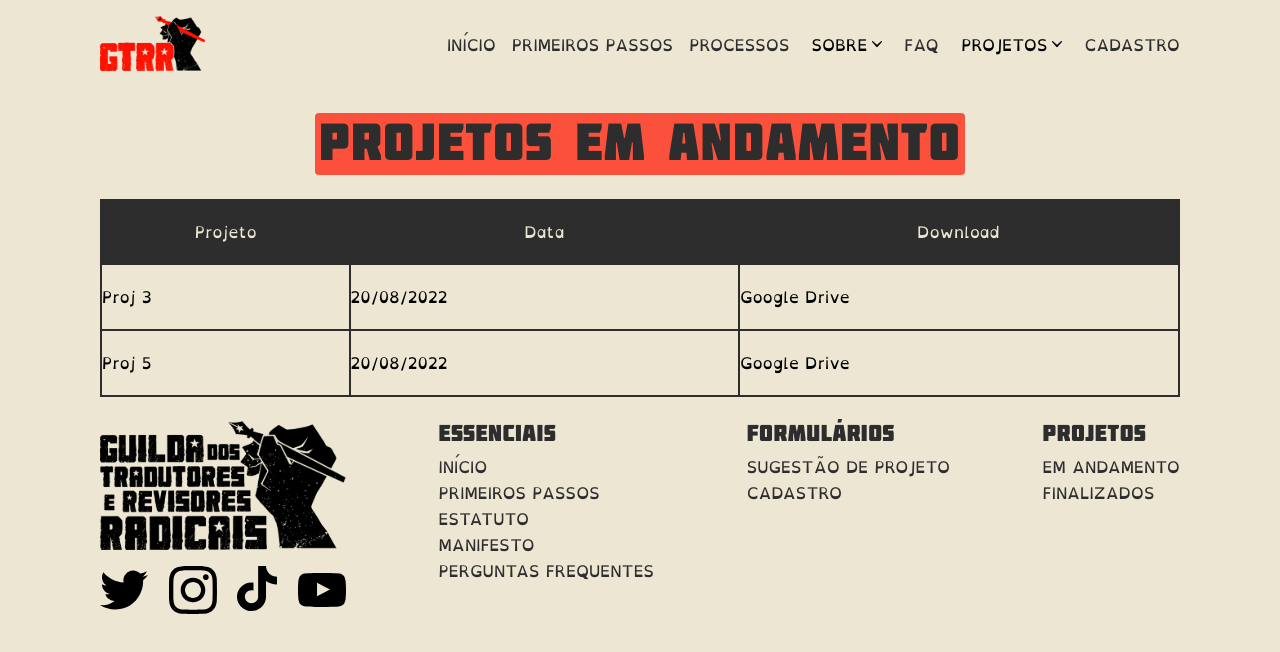
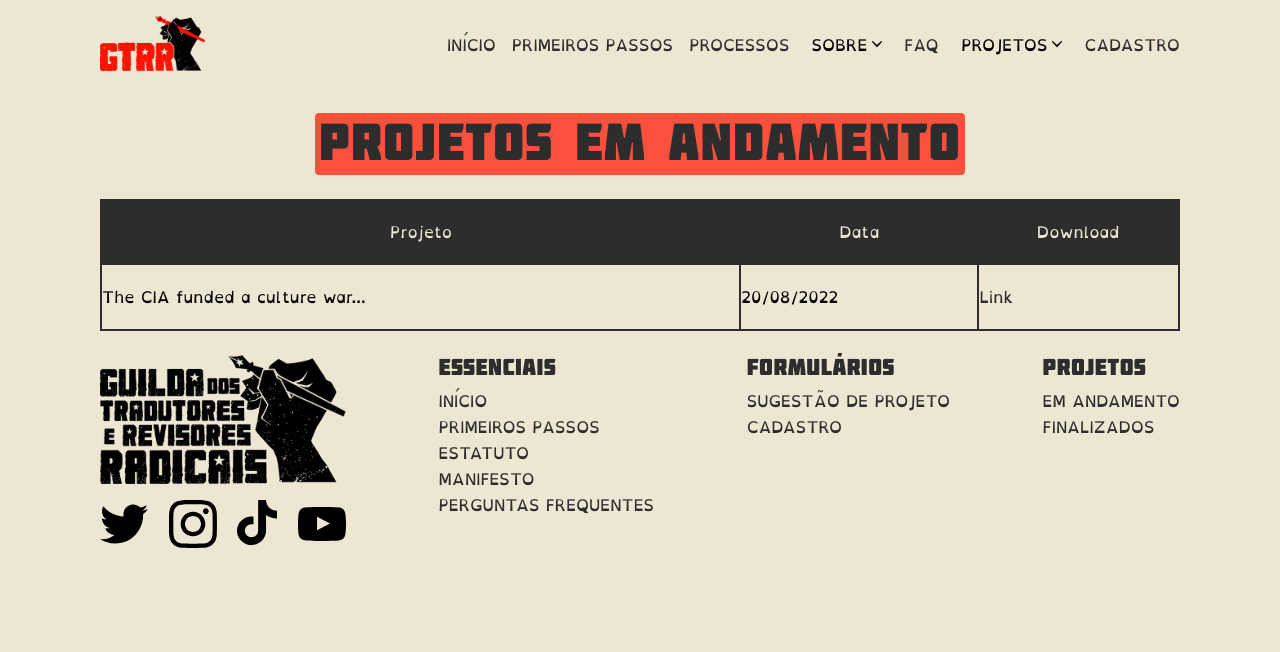
Before and after one commit to comunista-de-iphone/GTRR, a React (Vite) app: page /em-andamento in a window 1280 px wide. Shown: the top 652 px of the page. Built offline with nearby package versions, Linux system fonts and the light colour scheme.

Commit message:
Project list implementado

```diff
--- a/public/projects.json
+++ b/public/projects.json
@@ -1,44 +1,16 @@
 [
   {
-    "id": 1,
-    "name": "Proj 1",
+    "id": "I-002",
+    "name": "The CIA funded a culture war...",
     "date": "20/08/2022",
-    "link": "Google Drive",
-    "status": 2
-  },
-  {
-    "id": 2,
-    "name": "Proj 2",
-    "date": "20/08/2022",
-    "link": "Google Drive",
-    "status": 2
-  },
-  {
-    "id": 3,
-    "name": "Proj 3",
-    "date": "20/08/2022",
-    "link": "Google Drive",
+    "link": "#",
     "status": 1
   },
   {
-    "id": 4,
-    "name": "Proj 4",
-    "date": "20/08/2022",
-    "link": "Google Drive",
-    "status": 2
-  },
-  {
-    "id": 5,
-    "name": "Proj 5",
-    "date": "20/08/2022",
-    "link": "Google Drive",
-    "status": 1
-  },
-  {
-    "id": 6,
-    "name": "Proj 6",
-    "date": "20/08/2022",
-    "link": "Google Drive",
+    "id": "I-005",
+    "name": "Vida na Coreia do Norte",
+    "date": "02/02/2023",
+    "link": "https://www.youtube.com/watch?v=0VHmO9gYQSI",
     "status": 2
   }
 ]
--- a/src/components/ProjectList/ProjectList.jsx
+++ b/src/components/ProjectList/ProjectList.jsx
@@ -1,4 +1,5 @@
 import styles from './ProjectList.module.css'
+
 
 
 const ProjectList = ({projects}) => {
@@ -16,7 +17,7 @@ const ProjectList = ({projects}) => {
           <tr key={p.id}>
             <td>{p.name}</td>
             <td>{p.date}</td>
-            <td>{p.link}</td>
+            <td><a href={p.link}>Link</a></td>
           </tr>
         ))}
       </tbody>
```
